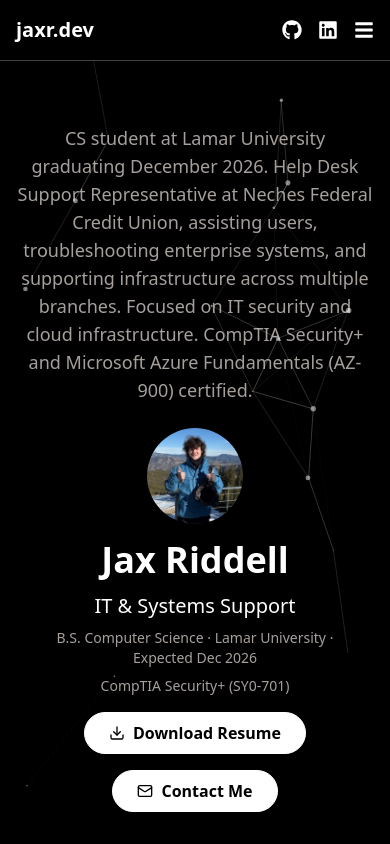
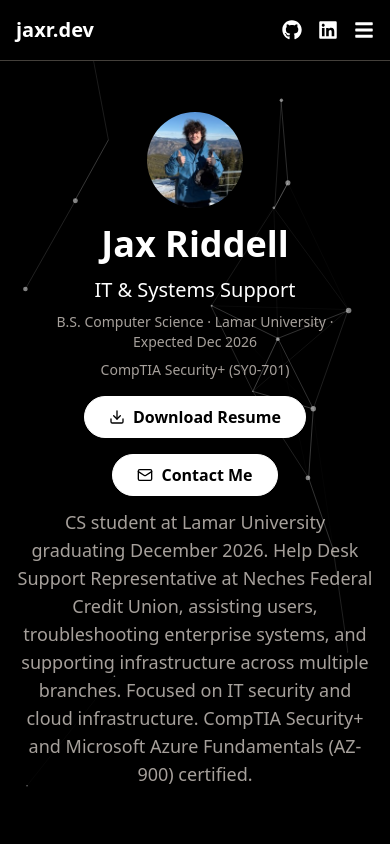
Before and after one commit to jaxridd/github-portfolio, a Next.js app: page / in a window 390 px wide. Shown: the top 844 px of the page. Built offline with nearby package versions, Linux system fonts and the light colour scheme.

Commit message:
Fix mobile layout creating duplicate about me summaries.

```diff
--- a/Components/About.jsx
+++ b/Components/About.jsx
@@ -40,7 +40,7 @@ const About = () => {
               </div>
             </div>
           </div>
-          <div className="flex flex-col items-center">
+          <div className="hidden md:flex flex-col items-center">
             <p className="text-stone-400 mt-3 text-lg max-w-2xl">
               CS student at Lamar University graduating December 2026. Help Desk
               Support Representative at Neches Federal Credit Union, assisting
@@ -82,6 +82,16 @@ const About = () => {
                   Contact Me
                 </InteractiveHoverButton>
               </div>
+              <div className="flex flex-col items-center">
+                <p className="text-stone-400 mt-3 text-lg max-w-2xl">
+                  CS student at Lamar University graduating December 2026. Help
+                  Desk Support Representative at Neches Federal Credit Union,
+                  assisting users, troubleshooting enterprise systems, and
+                  supporting infrastructure across multiple branches. Focused on
+                  IT security and cloud infrastructure. CompTIA Security+ and
+                  Microsoft Azure Fundamentals (AZ-900) certified.
+                </p>
+              </div>
             </div>
           </div>
         </div>
```
